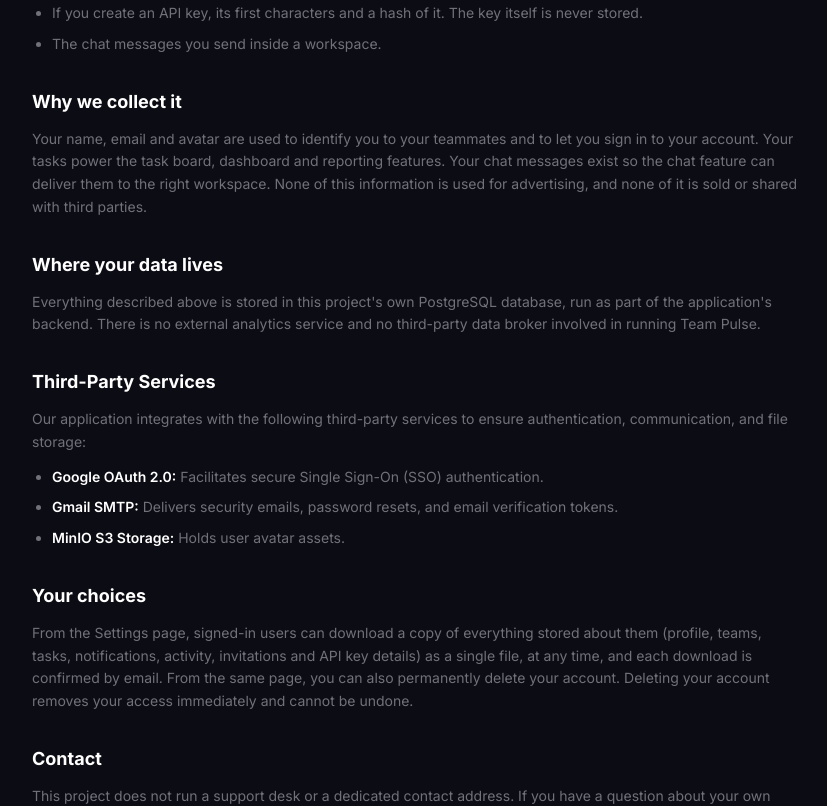
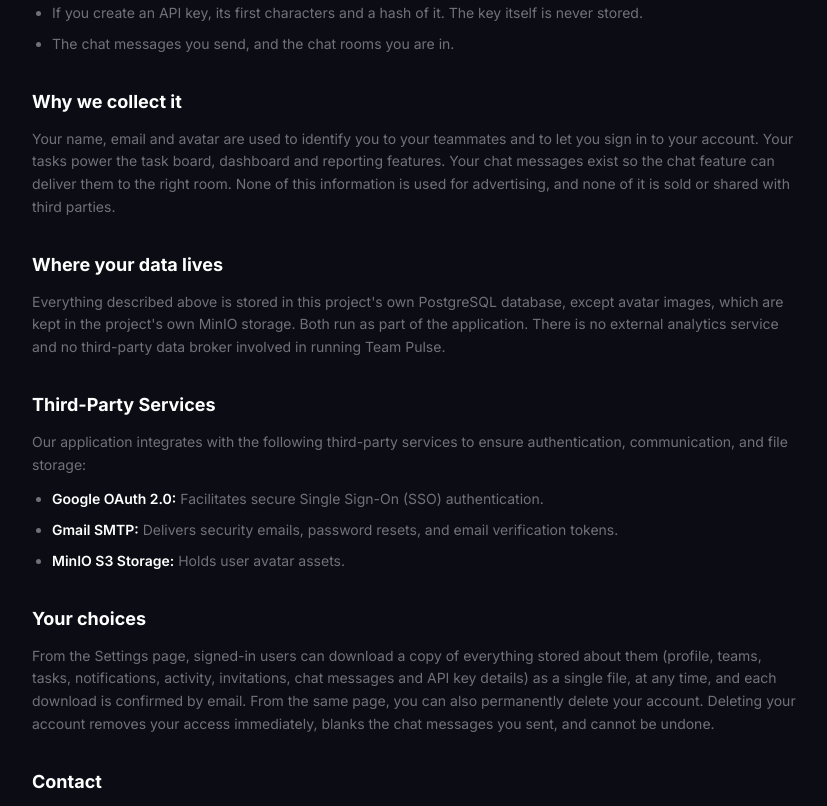
Before and after one commit to mel-adna/ft_transcendence, a React (Vite) app in the folder frontend/: page /privacy in a window 1280 px wide. Shown: the part 500-1306 px from the top of the page, without its empty margins (224-1051 px from the left). Built offline with nearby package versions, Linux system fonts and the light colour scheme; no server answers.

Commit message:
docs(frontend): correct the privacy policy and terms

```diff
--- a/frontend/src/pages/PrivacyPage.jsx
+++ b/frontend/src/pages/PrivacyPage.jsx
@@ -2,7 +2,7 @@
 
 export default function PrivacyPage() {
   return (
-    <LegalPage title="Privacy Policy" updated="October 18, 2026">
+    <LegalPage title="Privacy Policy" updated="October 24, 2026">
       <p className="text-sm leading-relaxed text-muted">
         Team Pulse is a student software project built to manage tasks and communication inside
         small teams. This page explains, in plain terms, what information the application stores
@@ -23,22 +23,23 @@
             If you create an API key, its first characters and a hash of it. The key itself is
             never stored.
           </li>
-          <li>The chat messages you send inside a workspace.</li>
+          <li>The chat messages you send, and the chat rooms you are in.</li>
         </ul>
       </LegalSection>
 
       <LegalSection title="Why we collect it">
         Your name, email and avatar are used to identify you to your teammates and to let you sign
         in to your account. Your tasks power the task board, dashboard and reporting features. Your
-        chat messages exist so the chat feature can deliver them to the right workspace. None of
+        chat messages exist so the chat feature can deliver them to the right room. None of
         this information is used for advertising, and none of it is sold or shared with third
         parties.
       </LegalSection>
 
       <LegalSection title="Where your data lives">
-        Everything described above is stored in this project's own PostgreSQL database, run as
-        part of the application's backend. There is no external analytics service and no
-        third-party data broker involved in running Team Pulse.
+        Everything described above is stored in this project's own PostgreSQL database, except
+        avatar images, which are kept in the project's own MinIO storage. Both run as part of the
+        application. There is no external analytics service and no third-party data broker
+        involved in running Team Pulse.
       </LegalSection>
 
       <LegalSection title="Third-Party Services">
@@ -64,10 +65,10 @@
 
       <LegalSection title="Your choices">
         From the Settings page, signed-in users can download a copy of everything stored about
-        them (profile, teams, tasks, notifications, activity, invitations and API key details) as a
-        single file, at any time, and each download is confirmed by email. From the same page, you can
-        also permanently delete your account. Deleting your account removes your access immediately
-        and cannot be undone.
+        them (profile, teams, tasks, notifications, activity, invitations, chat messages and API
+        key details) as a single file, at any time, and each download is confirmed by email. From
+        the same page, you can also permanently delete your account. Deleting your account removes
+        your access immediately, blanks the chat messages you sent, and cannot be undone.
       </LegalSection>
 
       <LegalSection title="Contact">
--- a/frontend/src/pages/TermsPage.jsx
+++ b/frontend/src/pages/TermsPage.jsx
@@ -18,7 +18,7 @@
           <li>Use your real name and an email address you control.</li>
           <li>
             Do not use the app to harass, threaten or abuse anyone, including in chat messages or
-            task comments.
+            task descriptions.
           </li>
           <li>
             Do not attempt to gain unauthorized access to other accounts, workspaces or the server
```
